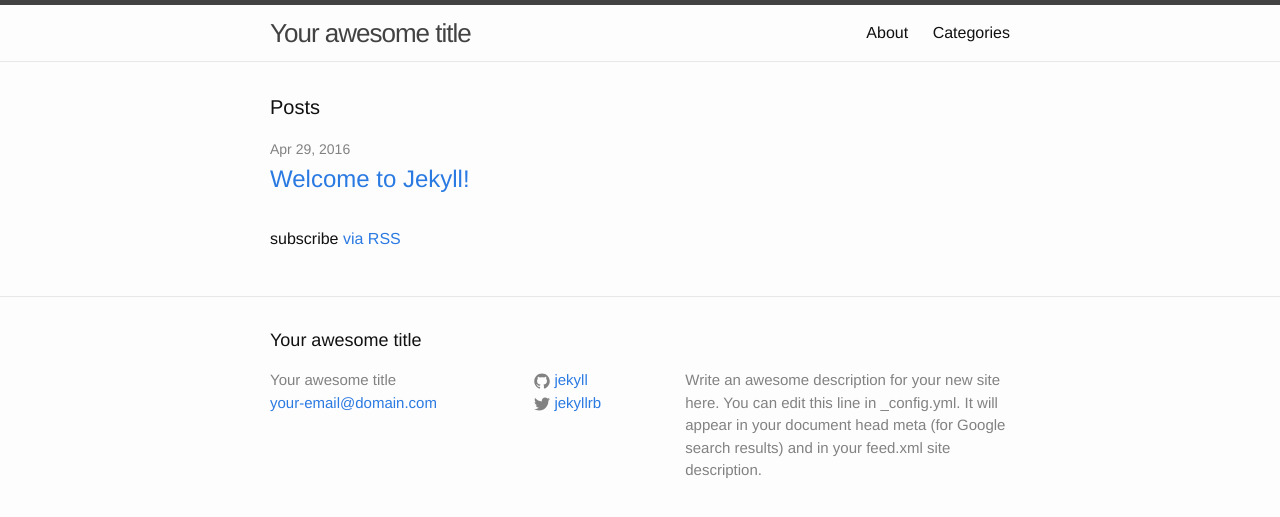
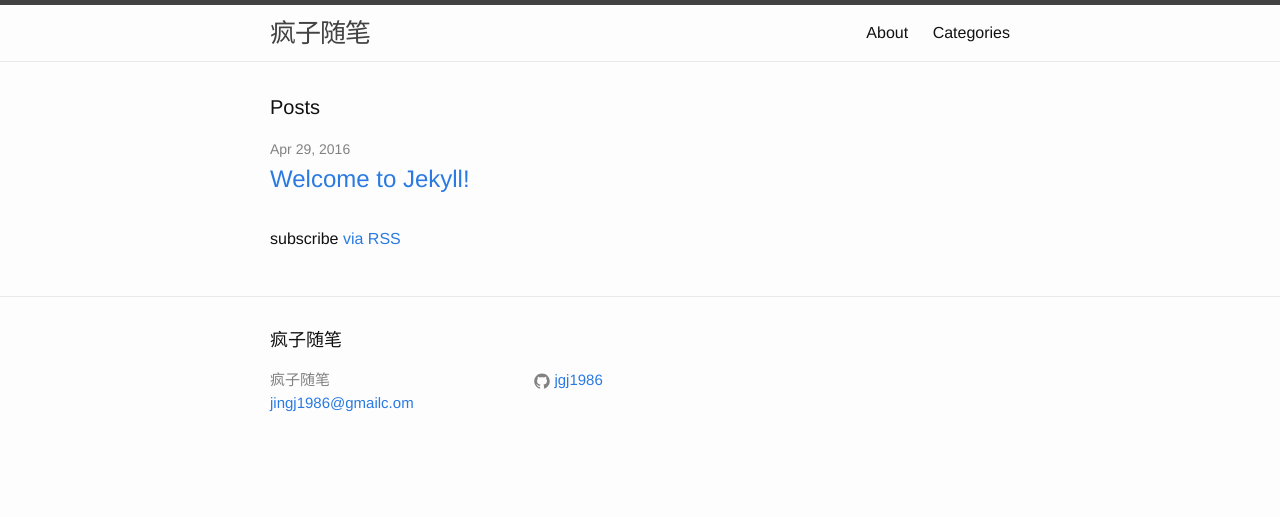
Before and after one commit to jgj1986/jgj1986.github.io, a Jekyll site: the page built from index.html, in a window 1280 px wide. Shown: the top 517 px of the page. Built offline with Jekyll 4.4.1, drawn with Linux system fonts in a browser that asks for light colours.

Commit message:
update the _config
Signed-off-by: guojun.jin <guojun.jin@chukong-inc.com>

```diff
--- a/_config.yml
+++ b/_config.yml
@@ -1,14 +1,10 @@
 # Site settings
-title: Your awesome title
-email: your-email@domain.com
-description: > # this means to ignore newlines until "baseurl:"
-  Write an awesome description for your new site here. You can edit this
-  line in _config.yml. It will appear in your document head meta (for
-  Google search results) and in your feed.xml site description.
+title: 疯子随笔
+email: jingj1986@gmailc.om
+description: >
 baseurl: "" # the subpath of your site, e.g. /blog/
-url: "http://yourdomain.com" # the base hostname & protocol for your site
-twitter_username: jekyllrb
-github_username:  jekyll
+url: "http://www.woshifengzi.com" # the base hostname & protocol for your site
+github_username:  jgj1986
 
 # Build settings
 markdown: kramdown
```
